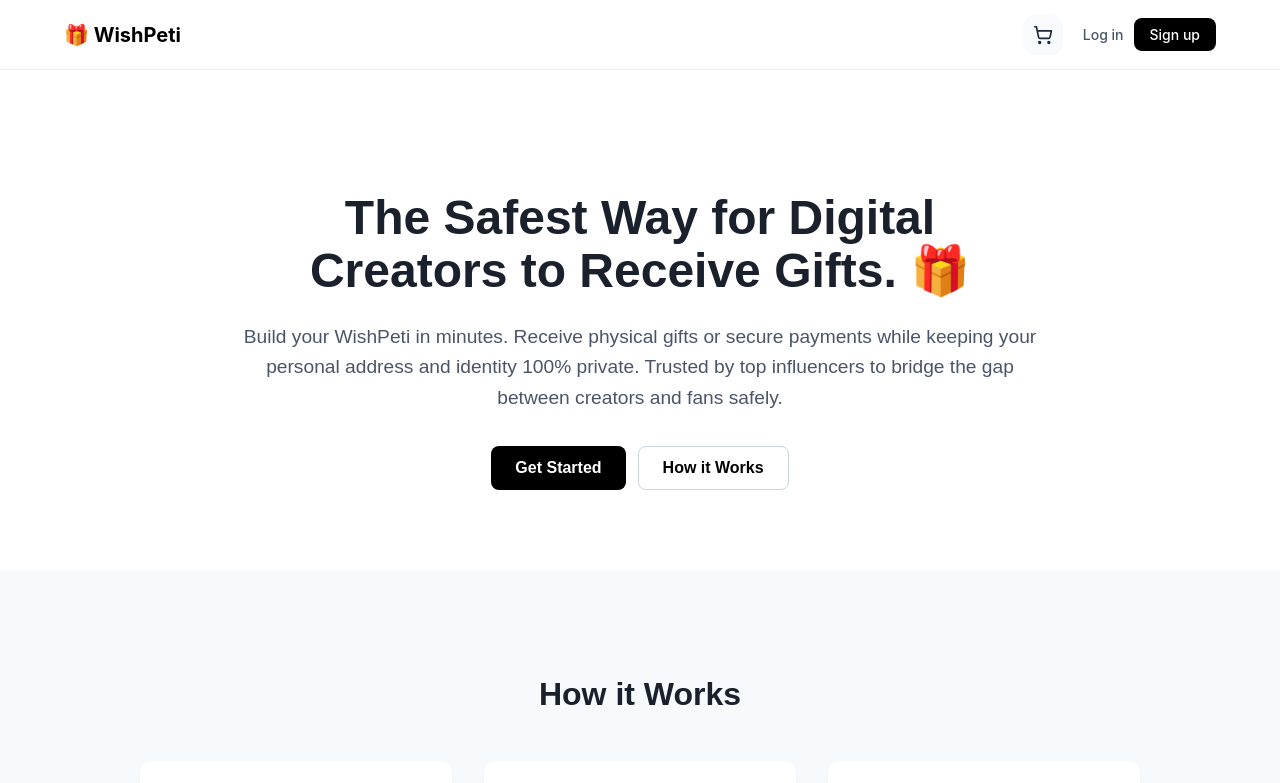
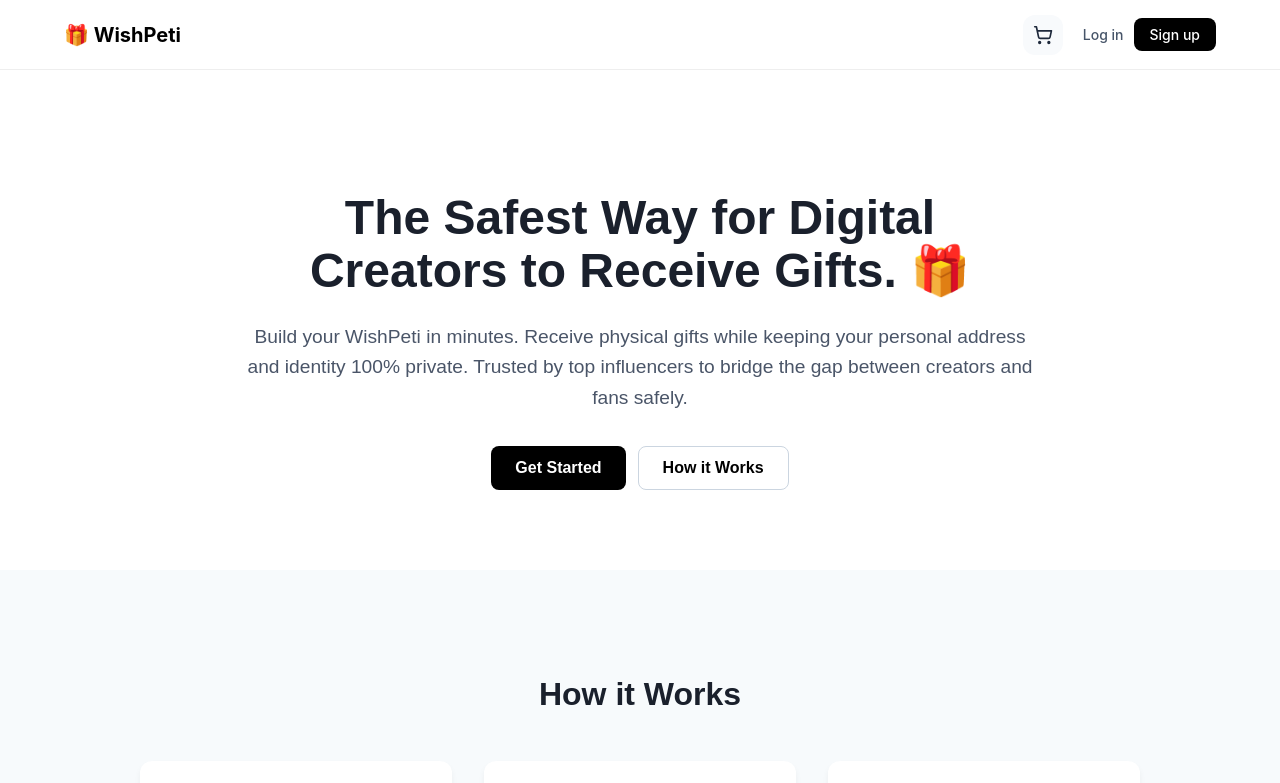
Before and after one commit to srujitha-wishpeti/wishpeti-staging, a React (Vite) app: page / in a window 1280 px wide. Shown: the top 783 px of the page. Built offline with nearby package versions, Linux system fonts and the light colour scheme.

Commit message:
remove the text where it says creators can receive secure payments

```diff
--- a/src/pages/Landing.jsx
+++ b/src/pages/Landing.jsx
@@ -15,7 +15,7 @@ export default function Landing() {
           The Safest Way for Digital Creators to Receive Gifts. 🎁
         </h1>
         <p style={{ fontSize: '1.2rem', color: '#4a5568', lineHeight: '1.6', marginBottom: '32px' }}>
-          Build your WishPeti in minutes. Receive physical gifts or secure payments while keeping your personal address and identity 100% private. Trusted by top influencers to bridge the gap between creators and fans safely.
+          Build your WishPeti in minutes. Receive physical gifts while keeping your personal address and identity 100% private. Trusted by top influencers to bridge the gap between creators and fans safely.
         </p>
 
         <div style={{ display: 'flex', gap: '12px', justifyContent: 'center' }}>
```
